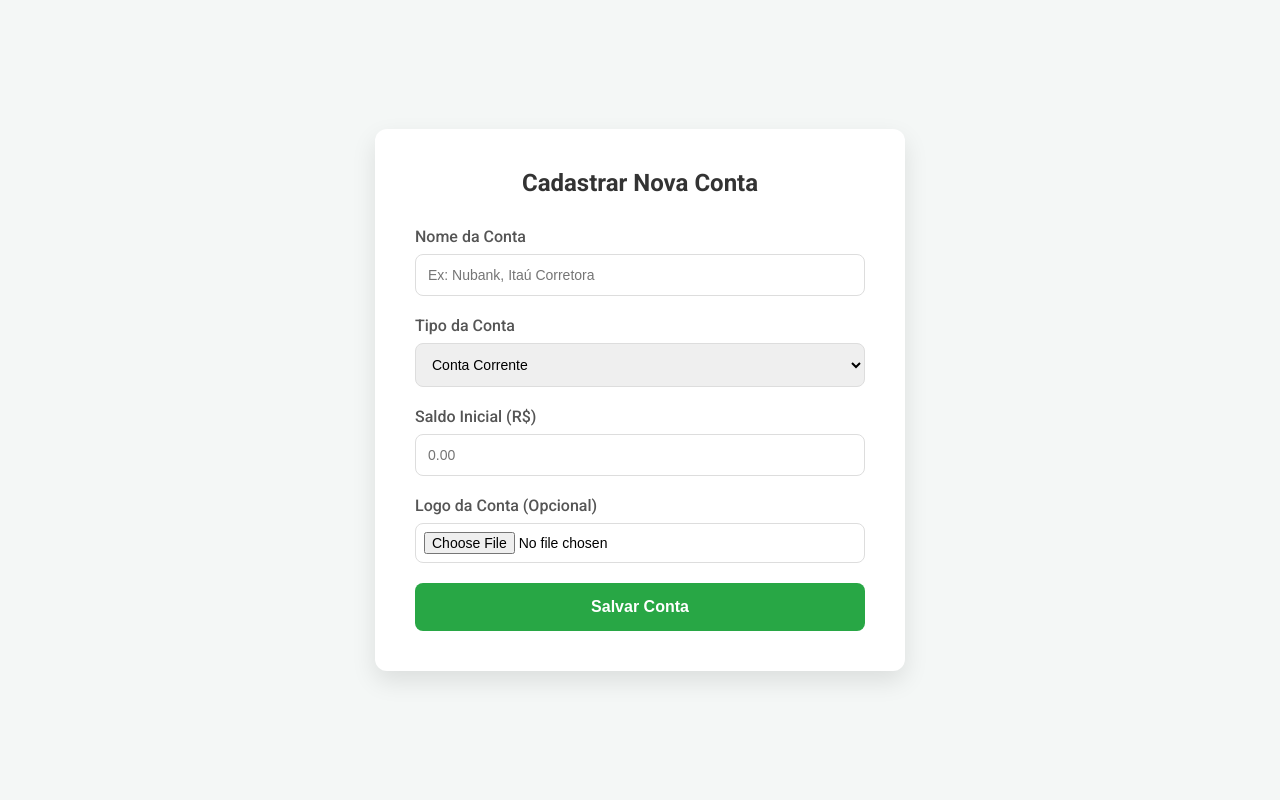
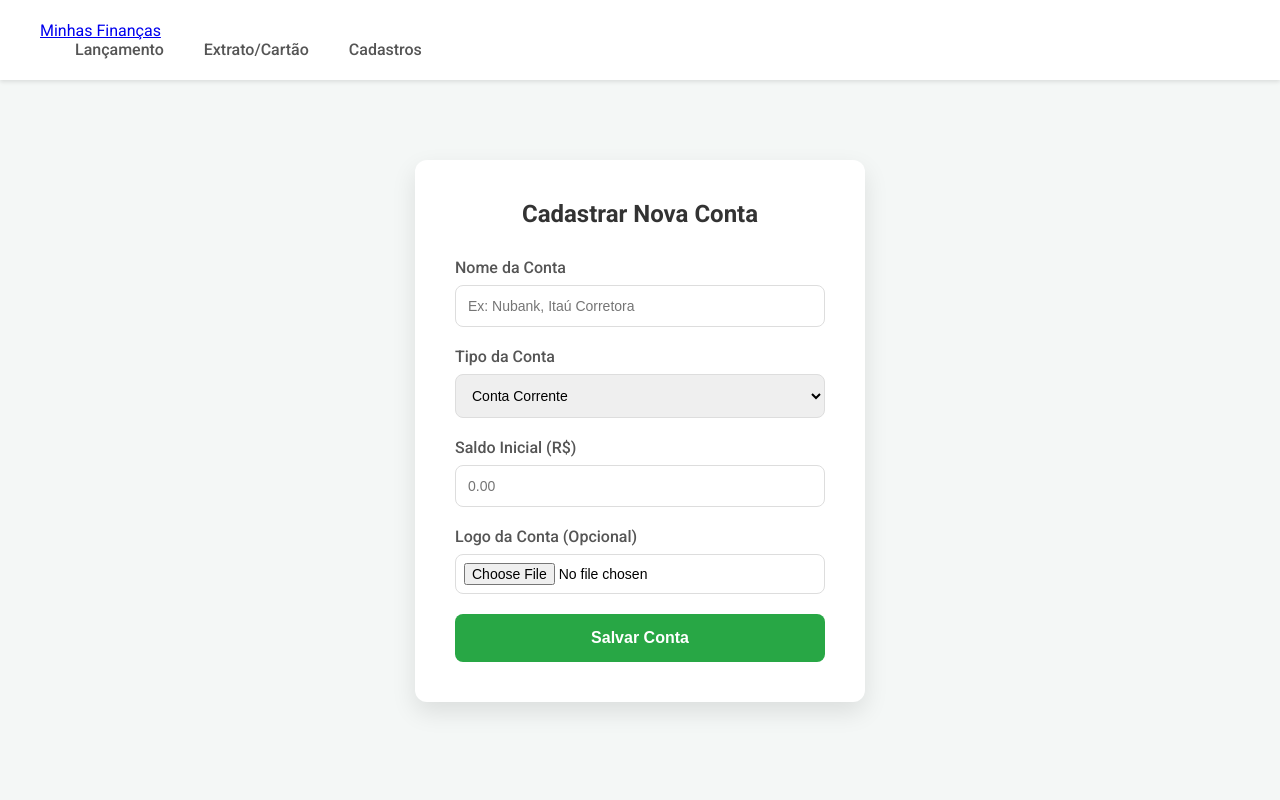
Before and after one commit to marciomartinho/minhas_financas, a Flask app: page /contas in a window 1280 px wide. Run offline with Flask 3, Linux system fonts and the light colour scheme.

Commit message:
atualizações

```diff
--- /dev/null
+++ b/static/css/forms.css
@@ -0,0 +1,64 @@
+/* static/css/forms.css */
+
+.card {
+    background-color: #ffffff;
+    padding: 40px;
+    border-radius: 12px;
+    box-shadow: 0 10px 25px rgba(0, 0, 0, 0.1);
+    width: 100%;
+    max-width: 450px;
+    margin: 40px auto; /* Centraliza o card */
+}
+
+.card-header {
+    margin-bottom: 30px;
+    text-align: center;
+}
+
+.card-header h1 {
+    margin: 0;
+    font-size: 24px;
+    color: #333;
+}
+
+.form-group {
+    margin-bottom: 20px;
+}
+
+.form-group label {
+    display: block;
+    margin-bottom: 8px;
+    font-weight: 500;
+    color: #555;
+}
+
+.form-group input,
+.form-group select {
+    width: 100%;
+    padding: 12px;
+    border: 1px solid #ddd;
+    border-radius: 8px;
+    box-sizing: border-box;
+    font-size: 14px;
+}
+
+.form-group input[type="file"] {
+    padding: 8px;
+}
+
+.btn {
+    width: 100%;
+    padding: 15px;
+    border: none;
+    border-radius: 8px;
+    background-color: #28a745;
+    color: white;
+    font-size: 16px;
+    font-weight: 700;
+    cursor: pointer;
+    transition: background-color 0.3s ease;
+}
+
+.btn:hover {
+    background-color: #218838;
+}
--- a/templates/base.html
+++ b/templates/base.html
@@ -4,43 +4,33 @@
     <meta charset="UTF-8">
     <meta name="viewport" content="width=device-width, initial-scale=1.0">
 
-    <!-- Título dinâmico que pode ser alterado pelas páginas "filhas" -->
+    <link rel="stylesheet" href="{{ url_for('static', filename='css/style.css') }}">
+
+    <link rel="stylesheet" href="{{ url_for('static', filename='css/forms.css') }}">
+
     <title>{% block title %}Minhas Finanças{% endblock %}</title>
-
-    <!-- Importa a fonte de ícones do Google -->
-    <link rel="stylesheet" href="https://fonts.googleapis.com/css2?family=Material+Symbols+Outlined:opsz,wght,FILL,GRAD@20..48,100..700,0..1,-50..200" />
-
-    <!-- ** AQUI ESTÁ A MUDANÇA PRINCIPAL ** -->
-    <!-- Carrega nosso arquivo de estilo externo -->
-    <link rel="stylesheet" href="{{ url_for('static', filename='css/style.css') }}">
 </head>
 <body>
-    <header>
-        <a href="{{ url_for('main.home') }}" class="logo">
-            <!-- Ícone do cofrinho -->
-            <span class="material-symbols-outlined">savings</span>
-            <h1>Minhas Finanças</h1>
-        </a>
-        <nav>
-            <ul>
-                <li><a href="#">Lançamento</a></li>
-                <li><a href="#">Extrato Cartão</a></li>
-                <li class="dropdown">
-                    <a href="javascript:void(0)" class="dropbtn">Cadastros</a>
-                    <div class="dropdown-content">
-                        <a href="{{ url_for('contas.pagina_contas') }}">Contas</a>
-                        <a href="#">Categorias</a>
-                        <a href="#">Metas</a>
-                        <a href="#">Cartões de Crédito</a>
-                    </div>
-                </li>
-            </ul>
-        </nav>
+
+    <header class="main-header">
+        <div class="container">
+            <a href="{{ url_for('main.home') }}" class="logo-link">
+                <span class="logo-text">Minhas Finanças</span>
+            </a>
+            <nav class="main-nav">
+                <ul>
+                    <li><a href="#">Lançamento</a></li>
+                    <li><a href="#">Extrato/Cartão</a></li>
+                    <li><a href="#">Cadastros</a></li>
+                </ul>
+            </nav>
+        </div>
     </header>
 
-    <main>
-        <!-- O conteúdo específico de cada página será inserido aqui -->
-        {% block content %}{% endblock %}
+    <main class="container">
+        {% block content %}
+        {% endblock %}
     </main>
+
 </body>
 </html>
--- a/templates/contas.html
+++ b/templates/contas.html
@@ -1,94 +1,13 @@
-<!DOCTYPE html>
-<html lang="pt-br">
-<head>
-    <meta charset="UTF-8">
-    <meta name="viewport" content="width=device-width, initial-scale=1.0">
-    <title>Cadastro de Conta - Minhas Finanças</title>
-    <style>
-        @import url('https://fonts.googleapis.com/css2?family=Roboto:wght@400;500;700&display=swap');
+{% extends "base.html" %}
 
-        body {
-            font-family: 'Roboto', sans-serif;
-            background-color: #f4f7f6;
-            margin: 0;
-            padding: 0;
-            display: flex;
-            justify-content: center;
-            align-items: center;
-            height: 100vh;
-        }
+{% block title %}Cadastro de Conta - Minhas Finanças{% endblock %}
 
-        .card {
-            background-color: #ffffff;
-            padding: 40px;
-            border-radius: 12px;
-            box-shadow: 0 10px 25px rgba(0, 0, 0, 0.1);
-            width: 100%;
-            max-width: 450px;
-        }
-
-        .card-header {
-            margin-bottom: 30px;
-            text-align: center;
-        }
-
-        .card-header h1 {
-            margin: 0;
-            font-size: 24px;
-            color: #333;
-        }
-
-        .form-group {
-            margin-bottom: 20px;
-        }
-
-        .form-group label {
-            display: block;
-            margin-bottom: 8px;
-            font-weight: 500;
-            color: #555;
-        }
-
-        .form-group input,
-        .form-group select {
-            width: 100%;
-            padding: 12px;
-            border: 1px solid #ddd;
-            border-radius: 8px;
-            box-sizing: border-box; /* Importante para o padding não aumentar a largura */
-            font-size: 14px;
-        }
-
-        .form-group input[type="file"] {
-            padding: 8px;
-        }
-
-        .btn {
-            width: 100%;
-            padding: 15px;
-            border: none;
-            border-radius: 8px;
-            background-color: #28a745;
-            color: white;
-            font-size: 16px;
-            font-weight: 700;
-            cursor: pointer;
-            transition: background-color 0.3s ease;
-        }
-
-        .btn:hover {
-            background-color: #218838;
-        }
-    </style>
-</head>
-<body>
-
+{% block content %}
 <div class="card">
     <div class="card-header">
         <h1>Cadastrar Nova Conta</h1>
     </div>
 
-        <!-- O atributo enctype é ESSENCIAL para o upload de arquivos -->
     <form action="" method="POST" enctype="multipart/form-data">
         <div class="form-group">
             <label for="nome">Nome da Conta</label>
@@ -116,6 +35,4 @@
         <button type="submit" class="btn">Salvar Conta</button>
     </form>
 </div>
-
-</body>
-</html>
+{% endblock %}
```
Lines whose indentation alone changed are shown as unchanged.
